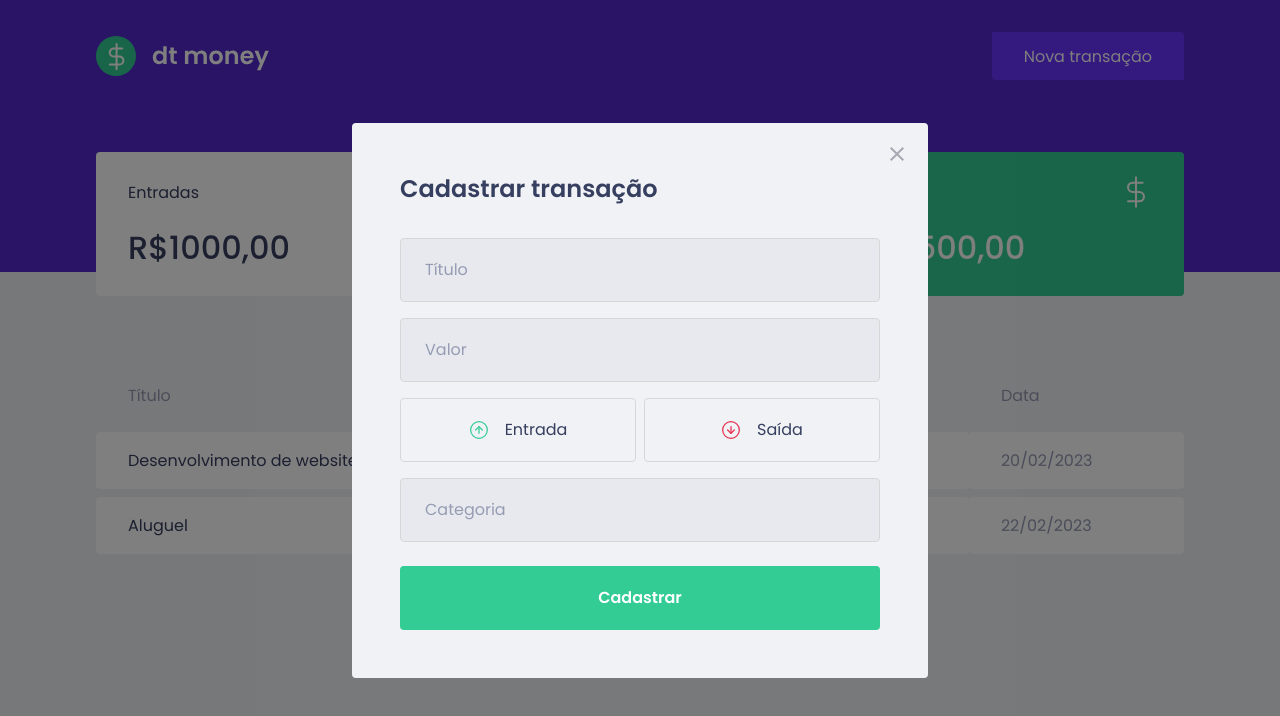
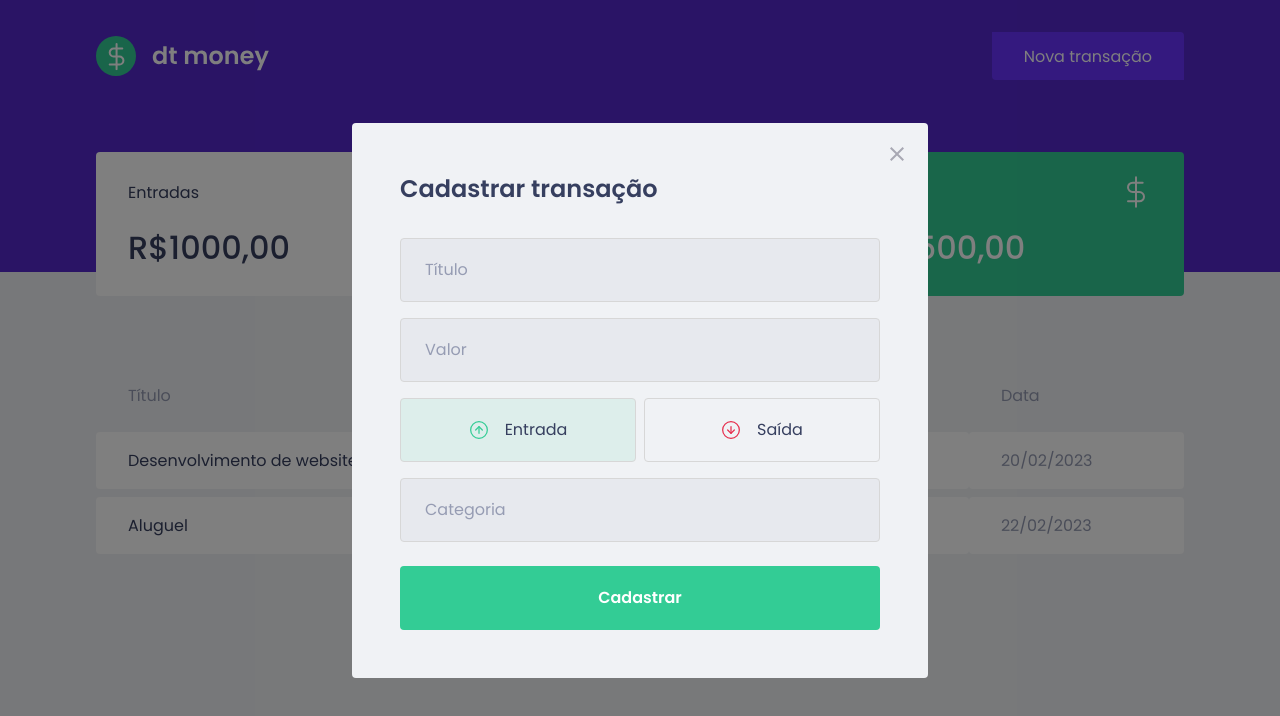
Before and after one commit to Antmendes/financial-controller, a React (Create React App) app: page / in a window 1280 px wide. Both pictures are taken after a click on the button "Nova transação". Shown: the top 716 px of the page. Built offline with nearby package versions, Linux system fonts and the light colour scheme; no server answers; what miragejs would draw is missing.

Commit message:
estilazando os botoes criados para funcionar como radio

```diff
--- a/src/components/NewTransactionModal/index.tsx
+++ b/src/components/NewTransactionModal/index.tsx
@@ -1,6 +1,6 @@
-import React from 'react';
+import React, { useState } from 'react';
 import Modal from 'react-modal';
-import { Container, TransactionTypeContainer } from './styles';
+import { Container, TransactionTypeContainer, RadioBox } from './styles';
 import closeImg from '../../assets/close.svg'
 import incomeImg from '../../assets/income.svg'
 import outcomeImg from '../../assets/outcome.svg'
@@ -11,6 +11,9 @@
 }
 
 export function NewTransactionModal({isOpen, onRequestClose}: NewTransactionModalProps) {
+
+    const [type, setType] = useState('deposit');
+
     return (
         <Modal
          isOpen={isOpen}
@@ -34,19 +37,25 @@
                 <input type="number" placeholder='Valor'/>
 
                 <TransactionTypeContainer>
-                    <button
+                    <RadioBox                       // buttons que funcionam como radio
                       type='button'
+                      onClick={() => {setType('deposit');}}
+                      isActive={type === 'deposit'}
+                      activeColor="green"       // propriedade criada para saber se esta ativo
                     >
                         <img src={incomeImg} alt="Entrada" />
                         <span>Entrada</span>
-                    </button>
+                    </RadioBox>
 
-                    <button
+                    <RadioBox
                       type='button'
+                      onClick={() => {setType('withdraw');}}
+                      isActive={type === 'withdraw'}
+                      activeColor="red"
                     >
                         <img src={outcomeImg} alt="Saída" />
                         <span>Saída</span>
-                    </button>
+                    </RadioBox>
                 </TransactionTypeContainer>
 
                 <input placeholder='Categoria'/>
--- a/src/components/NewTransactionModal/styles.ts
+++ b/src/components/NewTransactionModal/styles.ts
@@ -1,5 +1,5 @@
 import styled from 'styled-components'
-import { darken } from 'polished'
+import { darken, transparentize } from 'polished'
 
 export const Container = styled.form`
 
@@ -54,11 +54,26 @@
 grid-template-columns: 1fr 1fr;
 gap: 0.5rem;
 
-button {
-    height: 4rem;
+`
+
+interface RadioboxProps {   // interface criada para poder passar a propriedade isActive
+    isActive: boolean;
+    activeColor: 'green' | 'red';
+}
+
+const colors = {
+    green: '#33cc95',
+    red: '#e52e4d'
+}
+
+export const RadioBox = styled.button<RadioboxProps>`
+
+height: 4rem;
     border: 1px solid #d7d7d7;
     border-radius: 0.25rem;
-    background: transparent;
+
+    background: ${(props) => props.isActive ? transparentize(0.9,colors[props.activeColor]) : 'transparent'};  //função para mudar a cor do botão.
+                                             //funçaõ do polished pra transparecer a cor
     display: flex;
     align-items: center;
     justify-content: center;
@@ -80,5 +95,4 @@
         font-size: 1rem;
         color: var(--text-title);
     }
-}
 `
```
